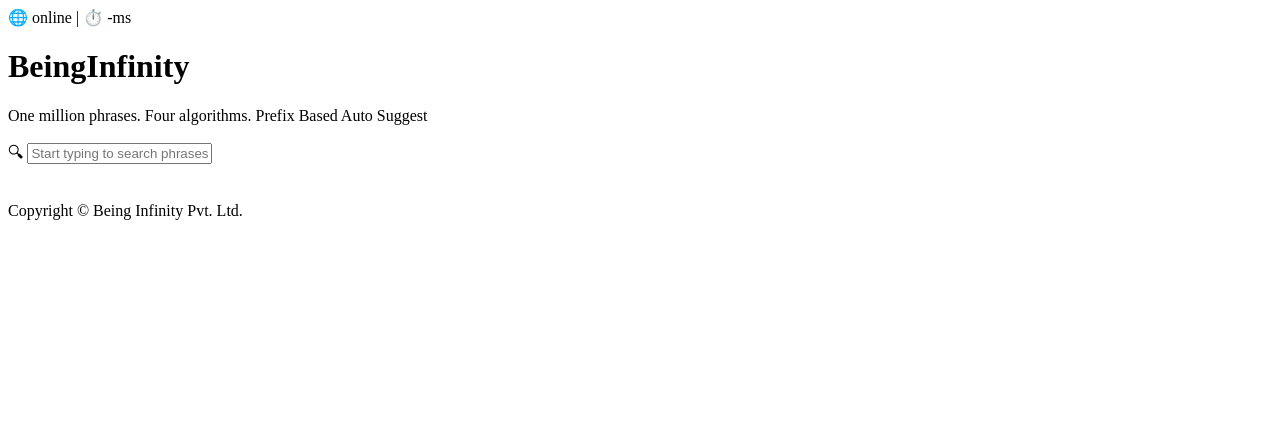
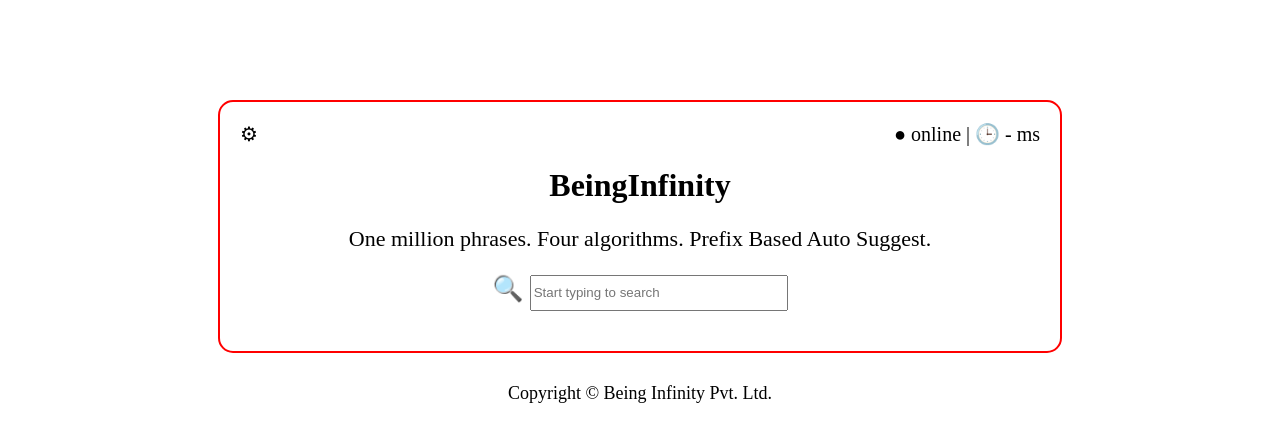
Before and after one commit to Divyabetha888/divyaaaaa, a website: page frontend/autosuggest.html in a window 1280 px wide. Drawn offline with Linux system fonts and the light colour scheme.

Commit message:
bordercommit

```diff
--- a/frontend/autosuggest.html
+++ b/frontend/autosuggest.html
@@ -1,24 +1,120 @@
-<span> 🌐 online | ⏱️ -ms</span>
-<h1> BeingInfinity </h1>
+<!DOCTYPE html>
+<html>
 <head>
-    <body>
-        <div>
-            <p> One million phrases. Four algorithms. Prefix Based Auto Suggest</p>
+    <title>BeingInfinity</title>
 
-        <div>
-            <span> 🔍︎</span>
-            <input type="text"
-            placeholder="Start typing to search phrases">
+    <style>
+
+        body{
+            text-align:center;
+            font-family:Times New Roman;
+        }
+
+        #container{
+            width:800px;
+            border:2px solid red;
+            border-radius:15px;
+            margin:auto;
+            margin-top:100px;
+            padding:20px;
+        }
+
+        #header{
+            overflow:hidden;
+        }
+
+        #left{
+            float:left;
+            font-size:20px;
+        }
+
+        #right{
+            float:right;
+            font-size:20px;
+        }
+
+        #title{
+            margin-top:20px;
+        }
+
+        #description{
+            margin-top:20px;
+            margin-bottom:20px;
+            font-size:22px;
+        }
+
+        #search{
+            margin-top:20px;
+            margin-bottom:20px;
+        }
+
+        #searchIcon{
+            display:inline;
+            font-size:25px;
+        }
+
+        #searchBox{
+            display:inline;
+        }
+
+        input{
+            width:250px;
+            height:30px;
+        }
+
+        #footer{
+            margin-top:30px;
+            font-size:18px;
+        }
+
+    </style>
+
+</head>
+
+<body>
+
+    <div id="container">
+
+        <div id="header">
+
+            <div id="left">
+                ⚙
+            </div>
+
+            <div id="right">
+                ● online | 🕒 - ms
+            </div>
+
         </div>
 
-        <br>
+        <div id="title">
+            <h1>BeingInfinity</h1>
+        </div>
 
-        <p>
-           Copyright © Being Infinity Pvt. Ltd.
-        </p>
+        <div id="description">
+            <p>
+                One million phrases. Four algorithms.
+                Prefix Based Auto Suggest.
+            </p>
+        </div>
+
+        <div id="search">
+
+            <div id="searchIcon">
+                🔍
+            </div>
+
+            <div id="searchBox">
+                <input type="text" placeholder="Start typing to search">
+            </div>
+
+        </div>
 
     </div>
 
+    <div id="footer">
+        Copyright © Being Infinity Pvt. Ltd.
+    </div>
 
-    </body>
-</head>
+</body>
+</html>
```
